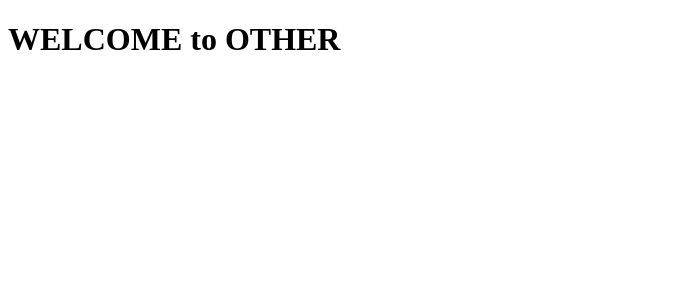
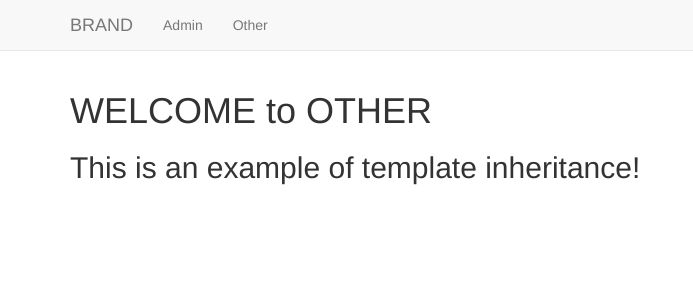
Before and after one commit to attoas/DjangoFullStack, a Django app: page /basic_app/other/ in a window 1280 px wide. Shown: the top 300 px of the page, without its empty margins (0-693 px from the left). Run offline with Django 3.2, Linux system fonts and the light colour scheme; some libraries are stand-ins or nearby versions.

Commit message:
142. URL Template Inheritance

```diff
--- a/django_level_four/learning_templates/templates/basic_app/base.html
+++ b/django_level_four/learning_templates/templates/basic_app/base.html
@@ -3,7 +3,24 @@
   <head>
     <meta charset="UTF-8">
     <title>    </title>
+    <!-- Latest compiled and minified CSS -->
+    <link rel="stylesheet" href="https://maxcdn.bootstrapcdn.com/bootstrap/3.3.7/css/bootstrap.min.css" integrity="sha384-BVYiiSIFeK1dGmJRAkycuHAHRg32OmUcww7on3RYdg4Va+PmSTsz/K68vbdEjh4u" crossorigin="anonymous">
+
   </head>
   <body>
+    <nav class='navbar navbar-default navbar-static-top'>
+        <div class="container">
+            <ul class="nav navbar-nav">
+              <li><a class="navbar-brand" href="{%url 'index'%}">BRAND</a></li>
+              <li><a class="navbar-link" href="{%url 'admin:index'%}">Admin</a></li>
+              <li><a class="navbar-link" href="{%url 'basic_app:other'%}">Other</a></li>
+            </ul>
+        </div>
+    </nav>
+    <div class="container">
+        {% block body_block %}
+        <!-- Anything outside of this will be inhferited if you extend! -->
+        {% endblock %}
+    </div>
   </body>
 </html>
--- a/django_level_four/learning_templates/templates/basic_app/other.html
+++ b/django_level_four/learning_templates/templates/basic_app/other.html
@@ -1,10 +1,6 @@
 <!DOCTYPE html>
-<html>
-  <head>
-    <meta charset="UTF-8">
-    <title>    </title>
-  </head>
-  <body>
+{% extends "basic_app/base.html"%}
+  {%block body_block%}
     <h1>WELCOME to OTHER</h1>
-  </body>
-</html>
+    <h2>This is an example of template inheritance!</h2>
+  {% endblock %}
```
Also changed, not shown: django_level_four/learning_templates/templates/basic_app/index.html (+4 -8 lines).
